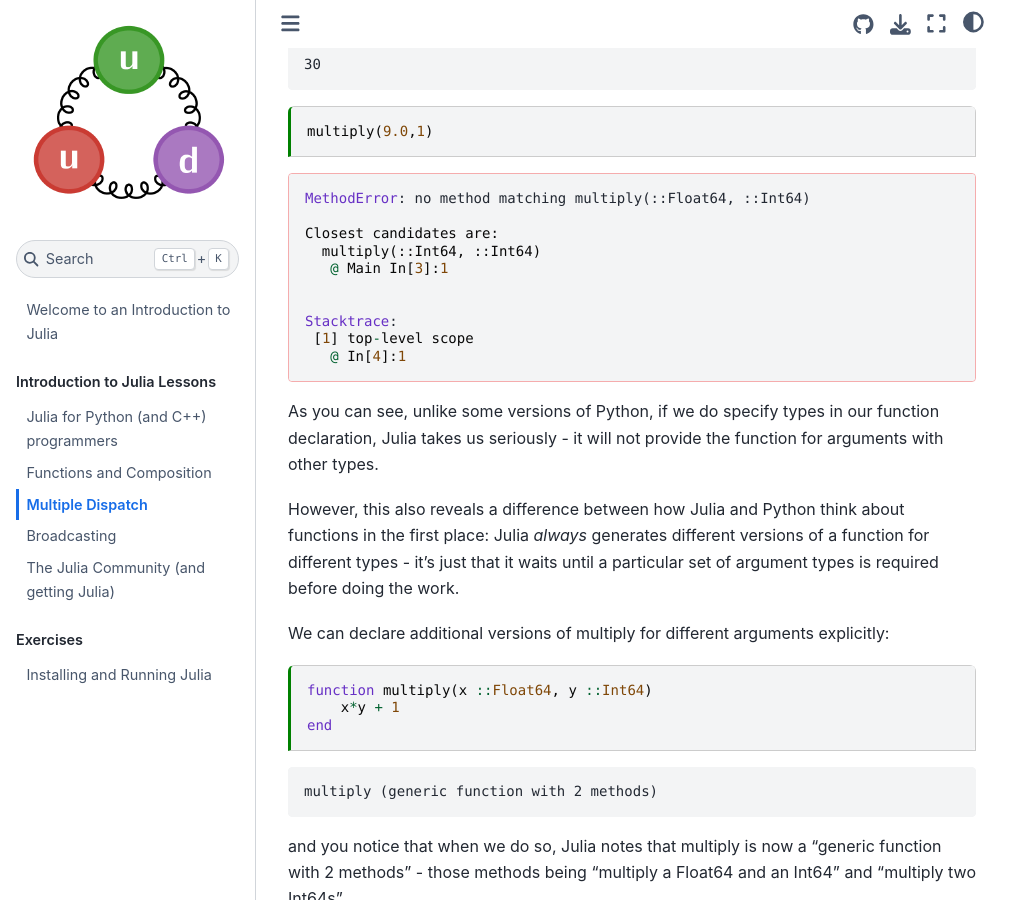
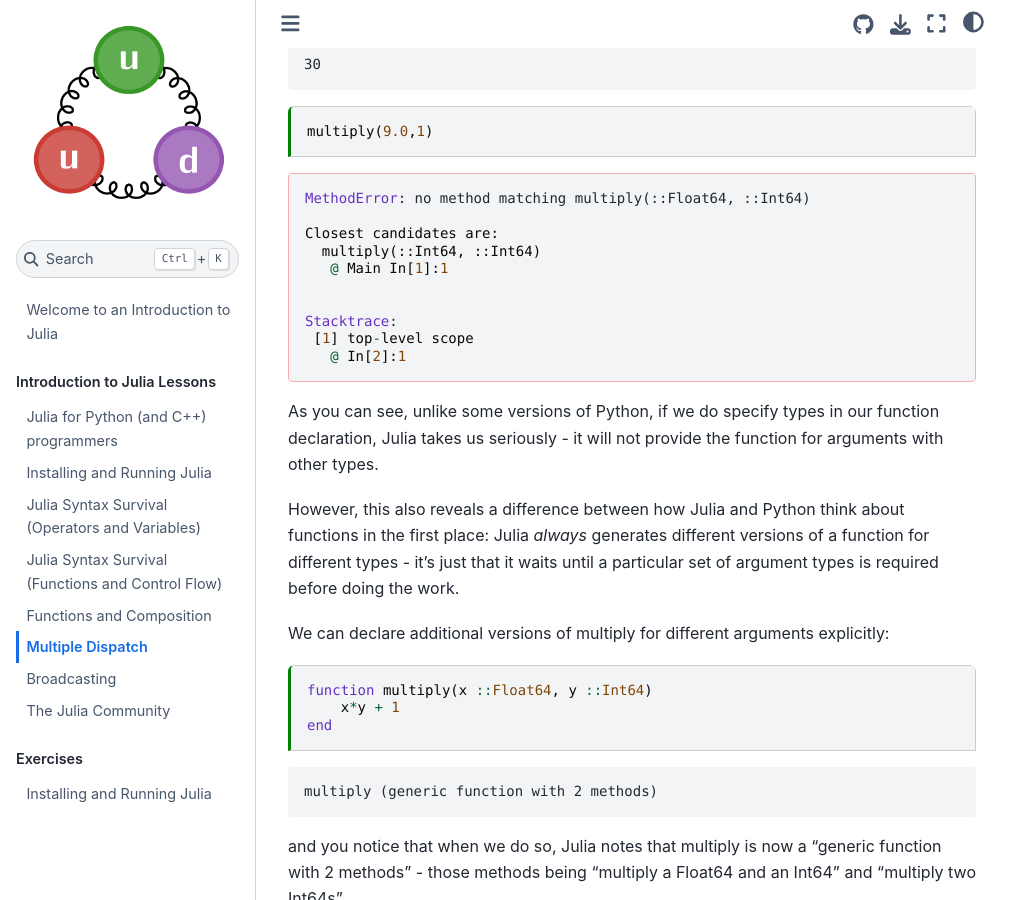
Before and after one commit to JuliaHEP/JuliaHEP-2023, a Jupyter Book: the page built from julia-intro/docs/julia-intro-multiple-dispatch.ipynb, in a window 1280 px wide and 900 px high, scrolled down 348 px. Shown: the whole window, without its empty margins (0-1031 px from the left). Built offline with Jupyter Book 1.0.4 settings and Sphinx 7.4.7 and the Sphinx Book theme 1.1.4, drawn with Linux system fonts in a browser that asks for light colours.

Commit message:
Add basic Julia syntax material
Go quickly through variables, operators, functions, control flow

```diff
--- a/julia-intro/docs/_toc.yml
+++ b/julia-intro/docs/_toc.yml
@@ -7,6 +7,9 @@
 - caption: Introduction to Julia Lessons
   chapters:
   - file: julia-intro-intro
+  - file: julia-intro-installation
+  - file: julia-intro-syntax-operators-variables
+  - file: julia-intro-syntax-fn-control
   - file: julia-intro-functions-and-composition
   - file: julia-intro-multiple-dispatch
   - file: julia-intro-broadcasting
```
Also changed, not shown: julia-intro/docs/julia-intro-installation.ipynb (added), julia-intro/docs/julia-intro-intro.ipynb, julia-intro/docs/julia-intro-julia-community.ipynb, julia-intro/docs/julia-intro-multiple-dispatch.ipynb, julia-intro/docs/julia-intro-syntax-fn-control.ipynb (added), julia-intro/docs/julia-intro-syntax-operators-variables.ipynb (added), 1 other file.
